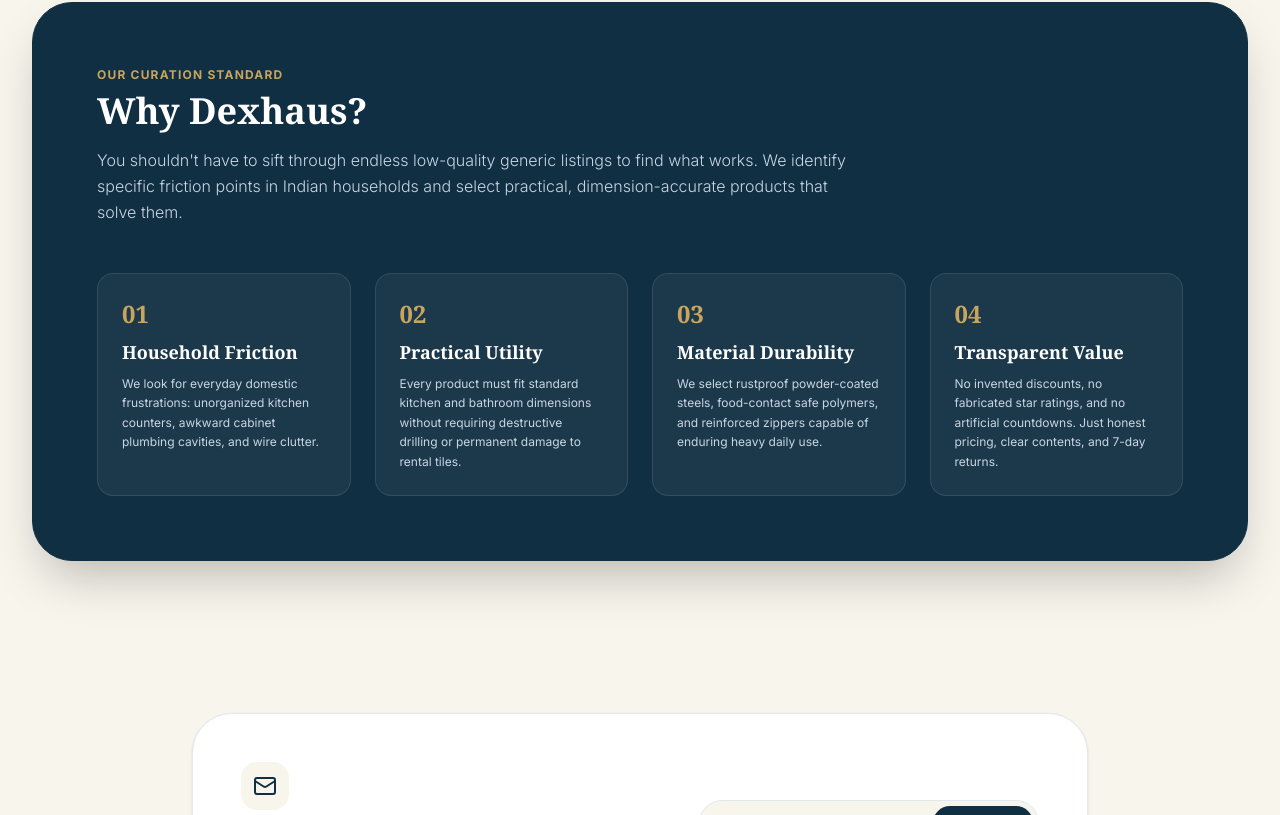
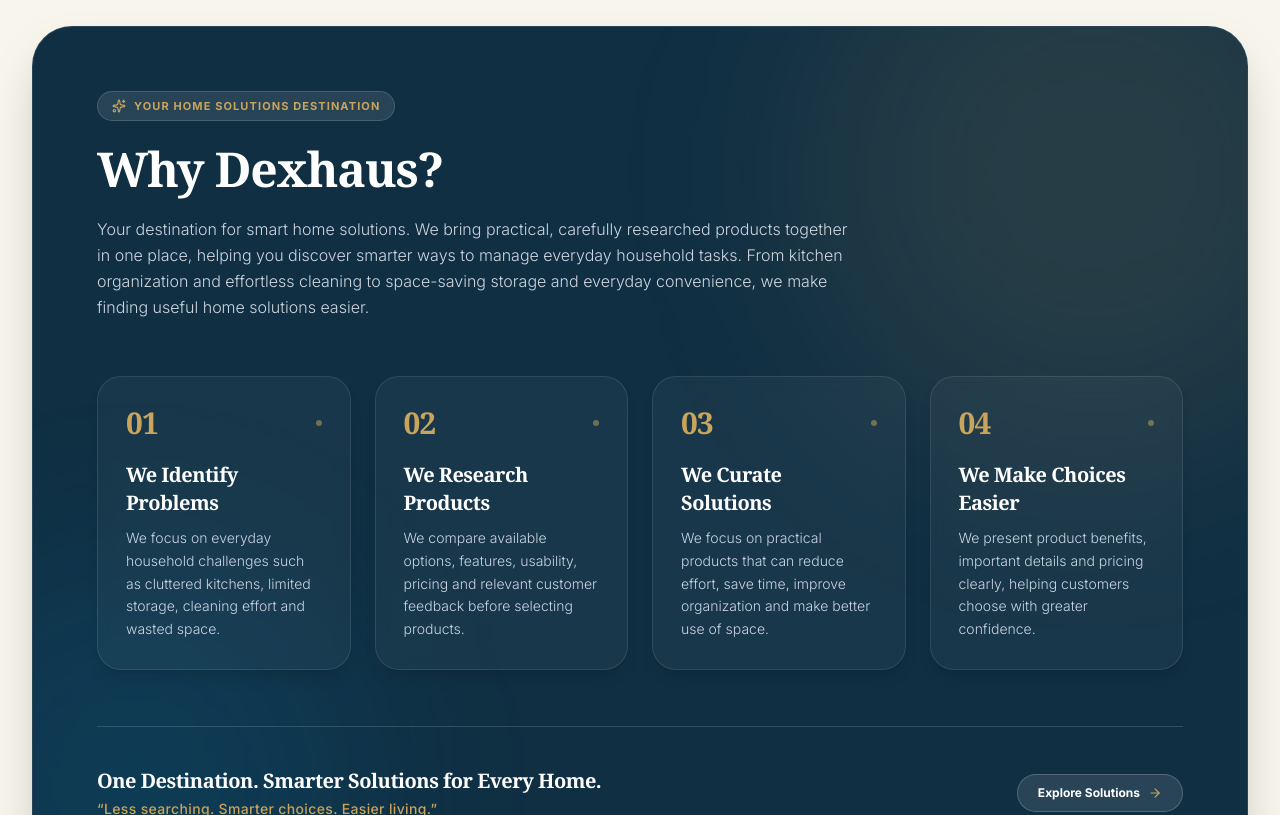
Before and after one commit to mohan-m-26/dexhaus, a Next.js app: page / in a window 1280 px wide. Shown: the part 3165-3980 px from the top of the page. Built offline with nearby package versions, Linux system fonts and the light colour scheme; no server answers.

Commit message:
Update Why Dexhaus section with premium hero-matching aesthetics and exact brand copy

```diff
--- a/src/app/page.tsx
+++ b/src/app/page.tsx
@@ -1104,53 +1104,125 @@
         </section>
 
         {/* WHY DEXHAUS SECTION (AUTHENTIC CURATION, RESEARCH & SELECTION) */}
-        <section id="why-dexhaus" className="py-8 scroll-mt-24">
-          <div className="bg-[#102F43] text-white rounded-[2.5rem] p-8 sm:p-14 lg:p-16 border border-[#102F43] shadow-2xl relative overflow-hidden">
+        <section id="why-dexhaus" className="py-10 sm:py-14 scroll-mt-24">
+          <div className="relative bg-[#102F43] text-white rounded-[2rem] sm:rounded-[2.5rem] p-8 sm:p-12 lg:p-16 border border-white/10 shadow-2xl overflow-hidden">
 
-            <div className="max-w-3xl mb-12">
-              <span className="text-xs font-bold text-[#C9A45C] uppercase tracking-widest block mb-2">
-                Our Curation Standard
-              </span>
-              <h2 className="text-3xl sm:text-4xl font-serif font-bold mb-4">
-                Why Dexhaus?
-              </h2>
-              <p className="text-base text-slate-300 leading-relaxed font-light">
-                You shouldn&apos;t have to sift through endless low-quality generic listings to find what works. We identify specific friction points in Indian households and select practical, dimension-accurate products that solve them.
-              </p>
+            {/* Subtle Ambient Glow Matching Hero Banner */}
+            <div className="absolute top-0 right-0 w-full h-full overflow-hidden pointer-events-none">
+              <div className="absolute -top-[15%] -right-[10%] w-[550px] h-[550px] bg-[#C9A45C]/12 rounded-full blur-[100px]" />
+              <div className="absolute -bottom-[15%] -left-[10%] w-[450px] h-[450px] bg-sky-500/10 rounded-full blur-[90px]" />
             </div>
 
-            <div className="grid grid-cols-1 md:grid-cols-2 lg:grid-cols-4 gap-6">
+            <div className="relative z-10">
+              {/* Section Introduction */}
+              <div className="max-w-3xl mb-10 sm:mb-14">
+                <div className="inline-flex items-center gap-2 px-3.5 py-1.5 rounded-full bg-white/10 backdrop-blur-md border border-white/15 text-[#C9A45C] text-[11px] font-bold tracking-widest uppercase mb-4 sm:mb-5">
+                  <Sparkles className="w-3.5 h-3.5" /> YOUR HOME SOLUTIONS DESTINATION
+                </div>
 
-              <div className="bg-white/5 backdrop-blur-sm border border-white/10 rounded-2xl p-6">
-                <span className="text-2xl font-serif font-bold text-[#C9A45C] block mb-2">01</span>
-                <h4 className="text-lg font-bold font-serif mb-2 text-white">Household Friction</h4>
-                <p className="text-xs text-slate-300 leading-relaxed">
-                  We look for everyday domestic frustrations: unorganized kitchen counters, awkward cabinet plumbing cavities, and wire clutter.
+                <h2 className="text-3xl sm:text-4xl lg:text-5xl font-serif font-bold text-white mb-5 tracking-tight leading-[1.15]">
+                  Why Dexhaus?
+                </h2>
+
+                <p className="text-sm sm:text-base text-slate-200/90 leading-relaxed font-light">
+                  Your destination for smart home solutions. We bring practical, carefully researched products together in one place, helping you discover smarter ways to manage everyday household tasks. From kitchen organization and effortless cleaning to space-saving storage and everyday convenience, we make finding useful home solutions easier.
                 </p>
               </div>
 
-              <div className="bg-white/5 backdrop-blur-sm border border-white/10 rounded-2xl p-6">
-                <span className="text-2xl font-serif font-bold text-[#C9A45C] block mb-2">02</span>
-                <h4 className="text-lg font-bold font-serif mb-2 text-white">Practical Utility</h4>
-                <p className="text-xs text-slate-300 leading-relaxed">
-                  Every product must fit standard kitchen and bathroom dimensions without requiring destructive drilling or permanent damage to rental tiles.
-                </p>
+              {/* Four Feature Cards */}
+              <div className="grid grid-cols-1 md:grid-cols-2 lg:grid-cols-4 gap-5 sm:gap-6 mb-12 sm:mb-14">
+
+                {/* 01 — We Identify Problems */}
+                <div className="group bg-white/[0.04] hover:bg-white/[0.07] backdrop-blur-sm border border-white/10 hover:border-[#C9A45C]/40 rounded-2xl sm:rounded-3xl p-6 sm:p-7 flex flex-col justify-between transition-all duration-300 hover:-translate-y-1 shadow-lg">
+                  <div>
+                    <div className="flex items-center justify-between mb-4 sm:mb-5">
+                      <span className="text-2xl sm:text-3xl font-serif font-bold text-[#C9A45C] tracking-tight">
+                        01
+                      </span>
+                      <span className="w-1.5 h-1.5 rounded-full bg-[#C9A45C]/50 group-hover:bg-[#C9A45C] transition-colors" />
+                    </div>
+                    <h3 className="text-lg sm:text-xl font-serif font-bold text-white mb-2.5 tracking-tight">
+                      We Identify Problems
+                    </h3>
+                    <p className="text-xs sm:text-sm text-slate-300 leading-relaxed font-light">
+                      We focus on everyday household challenges such as cluttered kitchens, limited storage, cleaning effort and wasted space.
+                    </p>
+                  </div>
+                </div>
+
+                {/* 02 — We Research Products */}
+                <div className="group bg-white/[0.04] hover:bg-white/[0.07] backdrop-blur-sm border border-white/10 hover:border-[#C9A45C]/40 rounded-2xl sm:rounded-3xl p-6 sm:p-7 flex flex-col justify-between transition-all duration-300 hover:-translate-y-1 shadow-lg">
+                  <div>
+                    <div className="flex items-center justify-between mb-4 sm:mb-5">
+                      <span className="text-2xl sm:text-3xl font-serif font-bold text-[#C9A45C] tracking-tight">
+                        02
+                      </span>
+                      <span className="w-1.5 h-1.5 rounded-full bg-[#C9A45C]/50 group-hover:bg-[#C9A45C] transition-colors" />
+                    </div>
+                    <h3 className="text-lg sm:text-xl font-serif font-bold text-white mb-2.5 tracking-tight">
+                      We Research Products
+                    </h3>
+                    <p className="text-xs sm:text-sm text-slate-300 leading-relaxed font-light">
+                      We compare available options, features, usability, pricing and relevant customer feedback before selecting products.
+                    </p>
+                  </div>
+                </div>
+
+                {/* 03 — We Curate Solutions */}
+                <div className="group bg-white/[0.04] hover:bg-white/[0.07] backdrop-blur-sm border border-white/10 hover:border-[#C9A45C]/40 rounded-2xl sm:rounded-3xl p-6 sm:p-7 flex flex-col justify-between transition-all duration-300 hover:-translate-y-1 shadow-lg">
+                  <div>
+                    <div className="flex items-center justify-between mb-4 sm:mb-5">
+                      <span className="text-2xl sm:text-3xl font-serif font-bold text-[#C9A45C] tracking-tight">
+                        03
+                      </span>
+                      <span className="w-1.5 h-1.5 rounded-full bg-[#C9A45C]/50 group-hover:bg-[#C9A45C] transition-colors" />
+                    </div>
+                    <h3 className="text-lg sm:text-xl font-serif font-bold text-white mb-2.5 tracking-tight">
+                      We Curate Solutions
+                    </h3>
+                    <p className="text-xs sm:text-sm text-slate-300 leading-relaxed font-light">
+                      We focus on practical products that can reduce effort, save time, improve organization and make better use of space.
+                    </p>
+                  </div>
+                </div>
+
+                {/* 04 — We Make Choices Easier */}
+                <div className="group bg-white/[0.04] hover:bg-white/[0.07] backdrop-blur-sm border border-white/10 hover:border-[#C9A45C]/40 rounded-2xl sm:rounded-3xl p-6 sm:p-7 flex flex-col justify-between transition-all duration-300 hover:-translate-y-1 shadow-lg">
+                  <div>
+                    <div className="flex items-center justify-between mb-4 sm:mb-5">
+                      <span className="text-2xl sm:text-3xl font-serif font-bold text-[#C9A45C] tracking-tight">
+                        04
+                      </span>
+                      <span className="w-1.5 h-1.5 rounded-full bg-[#C9A45C]/50 group-hover:bg-[#C9A45C] transition-colors" />
+                    </div>
+                    <h3 className="text-lg sm:text-xl font-serif font-bold text-white mb-2.5 tracking-tight">
+                      We Make Choices Easier
+                    </h3>
+                    <p className="text-xs sm:text-sm text-slate-300 leading-relaxed font-light">
+                      We present product benefits, important details and pricing clearly, helping customers choose with greater confidence.
+                    </p>
+                  </div>
+                </div>
+
               </div>
 
-              <div className="bg-white/5 backdrop-blur-sm border border-white/10 rounded-2xl p-6">
-                <span className="text-2xl font-serif font-bold text-[#C9A45C] block mb-2">03</span>
-                <h4 className="text-lg font-bold font-serif mb-2 text-white">Material Durability</h4>
-                <p className="text-xs text-slate-300 leading-relaxed">
-                  We select rustproof powder-coated steels, food-contact safe polymers, and reinforced zippers capable of enduring heavy daily use.
-                </p>
-              </div>
+              {/* Closing Statement */}
+              <div className="pt-8 sm:pt-10 border-t border-white/15 flex flex-col sm:flex-row items-start sm:items-center justify-between gap-4">
+                <div>
+                  <h4 className="text-lg sm:text-xl font-serif font-bold text-white tracking-tight">
+                    One Destination. Smarter Solutions for Every Home.
+                  </h4>
+                  <p className="text-xs sm:text-sm text-[#C9A45C] font-medium tracking-wide mt-1">
+                    &ldquo;Less searching. Smarter choices. Easier living.&rdquo;
+                  </p>
+                </div>
 
-              <div className="bg-white/5 backdrop-blur-sm border border-white/10 rounded-2xl p-6">
-                <span className="text-2xl font-serif font-bold text-[#C9A45C] block mb-2">04</span>
-                <h4 className="text-lg font-bold font-serif mb-2 text-white">Transparent Value</h4>
-                <p className="text-xs text-slate-300 leading-relaxed">
-                  No invented discounts, no fabricated star ratings, and no artificial countdowns. Just honest pricing, clear contents, and 7-day returns.
-                </p>
+                <Link
+                  href="#popular"
+                  className="inline-flex items-center gap-2 px-5 py-2.5 rounded-full text-xs font-bold text-white bg-white/10 hover:bg-white/15 border border-white/20 hover:border-[#C9A45C]/40 transition-all hover:scale-[1.02] active:scale-[0.98]"
+                >
+                  Explore Solutions <ArrowRight className="w-3.5 h-3.5 text-[#C9A45C]" />
+                </Link>
               </div>
 
             </div>
```
